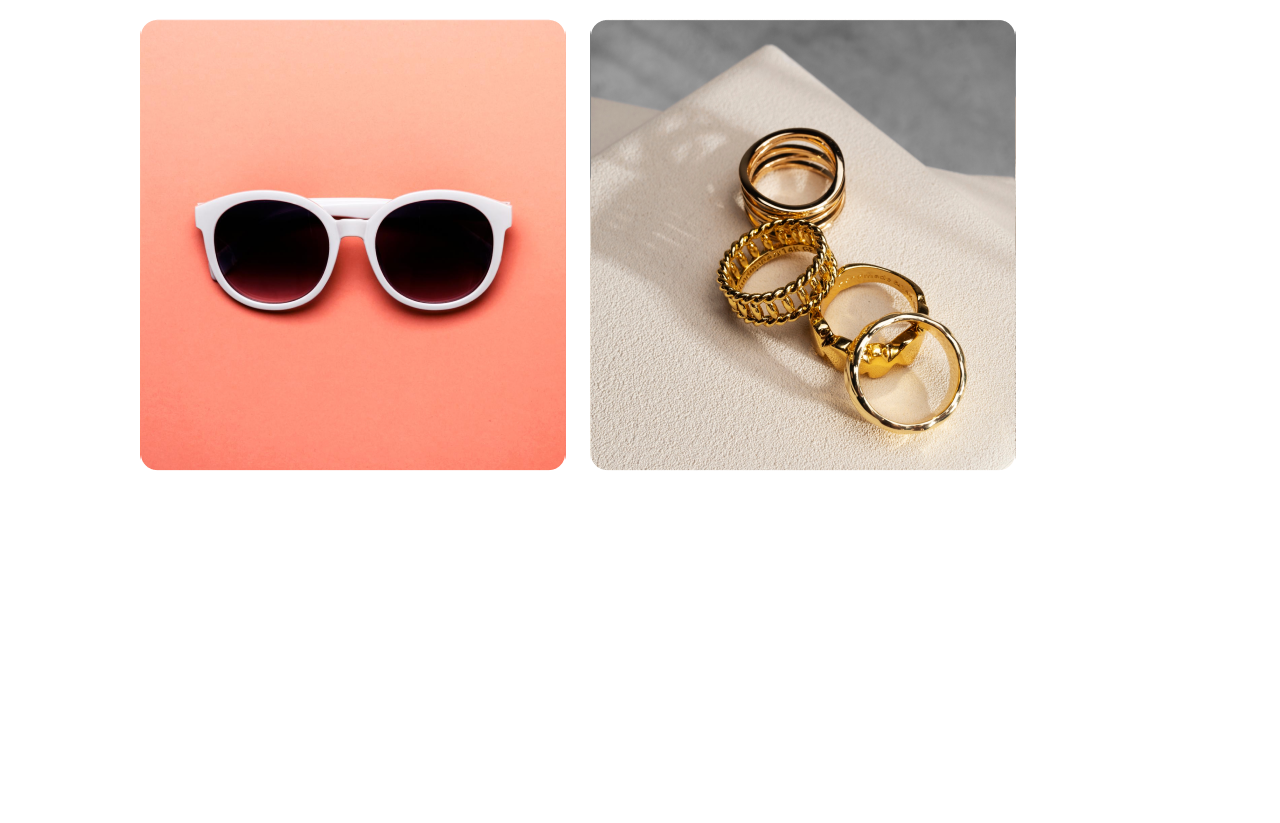
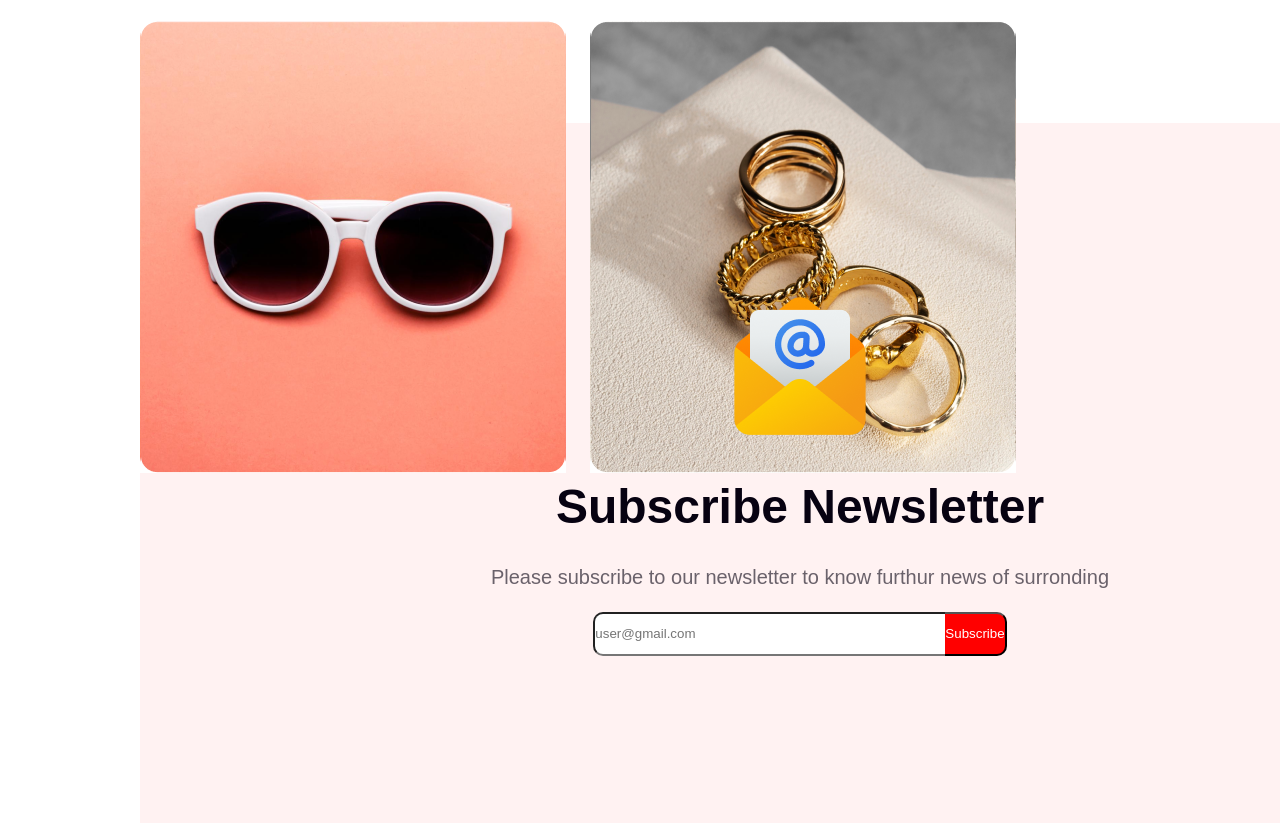
Before and after one commit to ziamnoun/Assingment-1-NewYear, a plain HTML site: page index.html in a window 1280 px wide. Shown: the part 6011-6834 px from the top of the page. Before the commit the page ends 6482 px from the top, so only its background shows below. Drawn offline with Linux system fonts and the light colour scheme.

Commit message:
Second last

```diff
--- a/index.html
+++ b/index.html
@@ -111,5 +111,21 @@ Here you will find the best gifts.
         <div class="glass hv"></div>
         <div class="bangles hv"></div>
     </div>
+    <!--Subscription section-->
+    <div class="subscription">
+        <div class="nwsImg">
+            <img src="resources/Group 61.png">
+        </div>
+        <div class="Sub-written-part">
+            <p id="Sub-Nsl">Subscribe Newsletter</p>
+            <p id="Sub-Comment">Please subscribe to our newsletter to know furthur news of surronding</p>
+        </div>
+        <div class="Sub-Input">
+            <input id="subIn" placeholder="user@gmail.com">
+            <button id="btn">Subscribe</button>
+        </div>
+
+    </div>
+
 </body>
 </html>
--- a/style.css
+++ b/style.css
@@ -1,8 +1,7 @@
 *{
     margin: 0;
     padding: 0;
-    font-family:merriweather,
-    src:url("c:\Users\User\Downloads\Merriweather.zip")
+    font-family:Arial, Helvetica, sans-serif;
 }
 /*Banner section*/
 .Banner{
@@ -378,3 +377,44 @@ span{
     border: 1.5px solid black;
     border-radius: 5px;
 }
+/*Subscription*/
+.subscription{
+    width: 1320px;
+    height: 700px;
+    margin-top: 750px;
+    margin-left: 140px;
+    background-color: rgba(255, 0, 0, 0.05);
+    display: flex;
+    flex-direction: column;
+    justify-content: center;
+    align-items: center;
+    line-height: 70px;
+}
+#Sub-Nsl{
+    color: #070211;
+    text-align: center;
+    font-size: 48px;
+    font-weight: 900;
+}
+#Sub-Comment{
+    color: rgba(7, 2, 17, 0.60);
+    text-align: center;
+    font-size: 20px;
+    font-weight: 400;
+}
+.Sub-Input{
+    display:flex ;
+}
+#subIn{
+    width: 350px;
+    height: 40px;
+    border-top-left-radius: 10px;
+    border-bottom-left-radius: 10px;
+    border-right: transparent;
+}
+#btn{
+    background-color: #F00;
+    border-bottom-right-radius: 10px;
+    border-left: transparent;
+    border-top-right-radius: 10px;
+}
```
